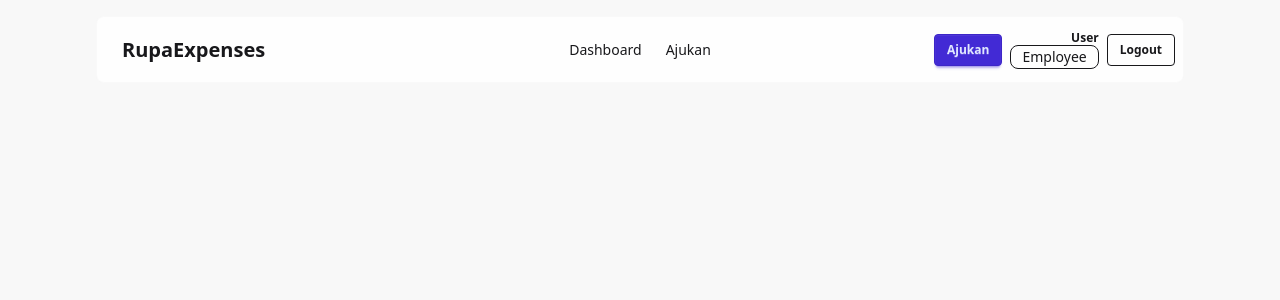
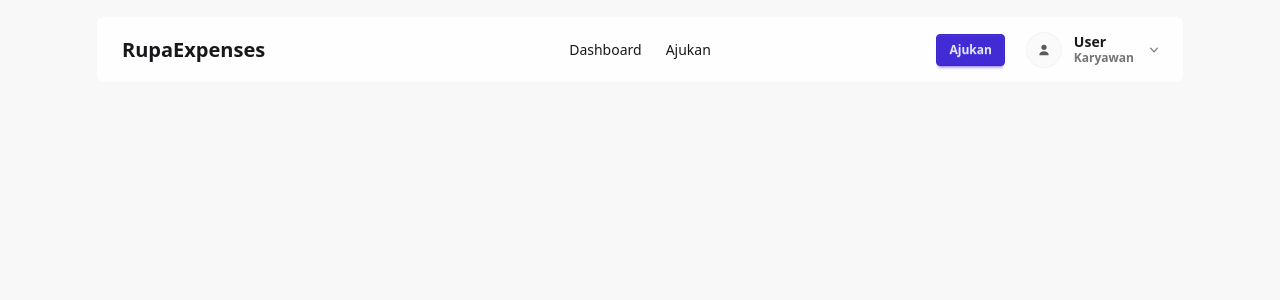
Before and after one commit to hackim18/expense-management-system, a Nuxt app in the folder frontend/: page / in a window 1280 px wide. Shown: the top 300 px of the page. Built offline with nearby package versions, Linux system fonts and the light colour scheme.

Commit message:
fix(frontend): fixing ui profile

```diff
--- a/frontend/app/components/AppNav.vue
+++ b/frontend/app/components/AppNav.vue
@@ -49,15 +49,69 @@
         <NuxtLink to="/expenses/new" class="btn btn-primary btn-sm hidden sm:inline-flex">
           Ajukan
         </NuxtLink>
-        <div class="hidden text-right text-xs lg:block">
-          <p class="font-semibold leading-tight">
-            {{ auth.user.value?.name || 'User' }}
-          </p>
-          <div class="badge badge-outline">{{ roleLabel }}</div>
+        <div class="dropdown dropdown-end">
+          <label tabindex="0" class="btn btn-ghost btn-sm gap-3 rounded-full px-3">
+            <span
+              class="flex h-9 w-9 items-center justify-center rounded-full border border-base-300/60 bg-base-200/70 text-base-content/70"
+            >
+              <svg
+                xmlns="http://www.w3.org/2000/svg"
+                class="h-4 w-4"
+                viewBox="0 0 24 24"
+                fill="currentColor"
+              >
+                <path
+                  d="M12 12a4 4 0 1 0-4-4 4 4 0 0 0 4 4zm0 2c-3.87 0-7 2.24-7 5a1 1 0 0 0 1 1h12a1 1 0 0 0 1-1c0-2.76-3.13-5-7-5z"
+                />
+              </svg>
+            </span>
+            <div class="hidden text-left sm:block">
+              <p class="text-sm font-semibold leading-tight">{{ userName }}</p>
+              <p class="text-xs text-base-content/60">{{ roleLabel }}</p>
+            </div>
+            <svg
+              xmlns="http://www.w3.org/2000/svg"
+              class="hidden h-4 w-4 opacity-60 sm:block"
+              viewBox="0 0 20 20"
+              fill="currentColor"
+            >
+              <path
+                fill-rule="evenodd"
+                d="M5.23 7.21a.75.75 0 0 1 1.06.02L10 11.168l3.71-3.938a.75.75 0 1 1 1.08 1.04l-4.24 4.5a.75.75 0 0 1-1.08 0l-4.24-4.5a.75.75 0 0 1 .02-1.06z"
+                clip-rule="evenodd"
+              />
+            </svg>
+          </label>
+          <div
+            tabindex="0"
+            class="dropdown-content mt-3 w-56 rounded-box border border-base-200/80 bg-base-100 p-3 shadow-soft"
+          >
+            <div class="flex items-center gap-3">
+              <span
+                class="flex h-10 w-10 items-center justify-center rounded-full border border-base-300/60 bg-base-200/70 text-base-content/70"
+              >
+                <svg
+                  xmlns="http://www.w3.org/2000/svg"
+                  class="h-5 w-5"
+                  viewBox="0 0 24 24"
+                  fill="currentColor"
+                >
+                  <path
+                    d="M12 12a4 4 0 1 0-4-4 4 4 0 0 0 4 4zm0 2c-3.87 0-7 2.24-7 5a1 1 0 0 0 1 1h12a1 1 0 0 0 1-1c0-2.76-3.13-5-7-5z"
+                  />
+                </svg>
+              </span>
+              <div>
+                <p class="text-sm font-semibold">{{ userName }}</p>
+                <p class="text-xs text-base-content/60">{{ roleLabel }}</p>
+              </div>
+            </div>
+            <div class="my-3 h-px bg-base-200"></div>
+            <button class="btn btn-ghost btn-sm w-full justify-start" @click="handleLogout">
+              Logout
+            </button>
+          </div>
         </div>
-        <button class="btn btn-outline btn-sm" @click="handleLogout">
-          Logout
-        </button>
       </div>
     </div>
   </header>
@@ -77,9 +131,16 @@ const visibleLinks = computed(() =>
   links.filter((link) => !link.managerOnly || auth.user.value?.role === 'manager')
 )
 
+const userName = computed(() => auth.user.value?.name || 'User')
 const roleLabel = computed(() =>
-  auth.user.value?.role === 'manager' ? 'Manager' : 'Employee'
+  auth.user.value?.role === 'manager' ? 'Manajer' : 'Karyawan'
 )
+const initials = computed(() => {
+  const parts = userName.value.trim().split(/\s+/).filter(Boolean)
+  if (!parts.length) return 'U'
+  if (parts.length === 1) return parts[0].slice(0, 2).toUpperCase()
+  return `${parts[0][0]}${parts[parts.length - 1][0]}`.toUpperCase()
+})
 
 const isActive = (path: string) => {
   if (path === '/expenses') {
```
